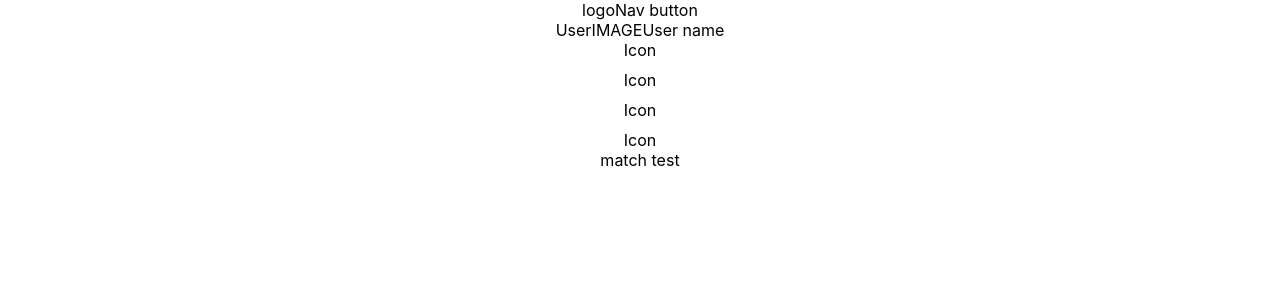
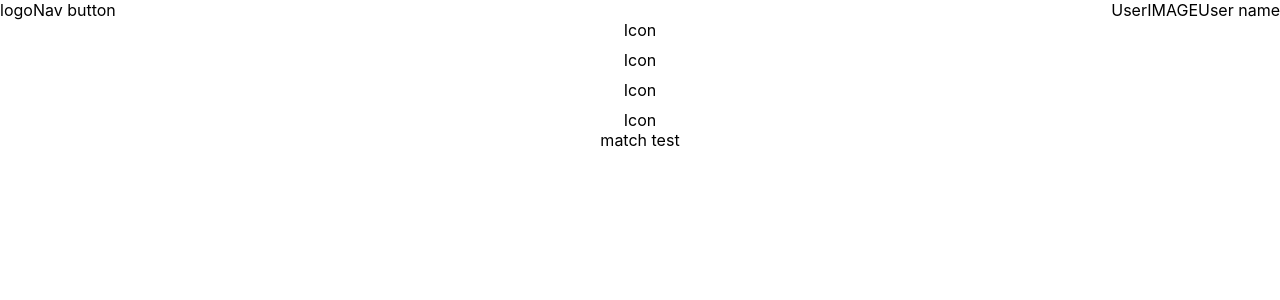
Before and after one commit to THEmmanuel/match-test, a React (Create React App) app: page / in a window 1280 px wide. Shown: the top 300 px of the page. Built offline with nearby package versions, Linux system fonts and the light colour scheme.

Commit message:
update navbar styling

```diff
--- a/src/App.tsx
+++ b/src/App.tsx
@@ -9,8 +9,11 @@
 	return (
 		<div className="App">
 			<NavBar />
-			<SideBar/>
-			match test
+
+			<div>
+				<SideBar />
+				match test
+			</div>
 		</div>
 	);
 }
--- a/src/containers/NavBar/NavBar.module.css
+++ b/src/containers/NavBar/NavBar.module.css
@@ -0,0 +1,4 @@
+.NavBarWrapper{
+	display: flex;
+	justify-content: space-between;
+}
--- a/src/containers/NavBar/NavBar.tsx
+++ b/src/containers/NavBar/NavBar.tsx
@@ -3,7 +3,8 @@
 
 const NavBar = () => {
 	return (
-		<nav>
+		<nav className={style.NavBar}>
+			<div className={style.NavBarWrapper}>
 				<div>
 					<span>logo</span>
 					<span>Nav button</span>
@@ -13,6 +14,7 @@
 					<span>UserIMAGE</span>
 					<span>User name</span>
 				</div>
+			</div>
 		</nav>
 	)
 }
```
Lines whose indentation alone changed are shown as unchanged.
